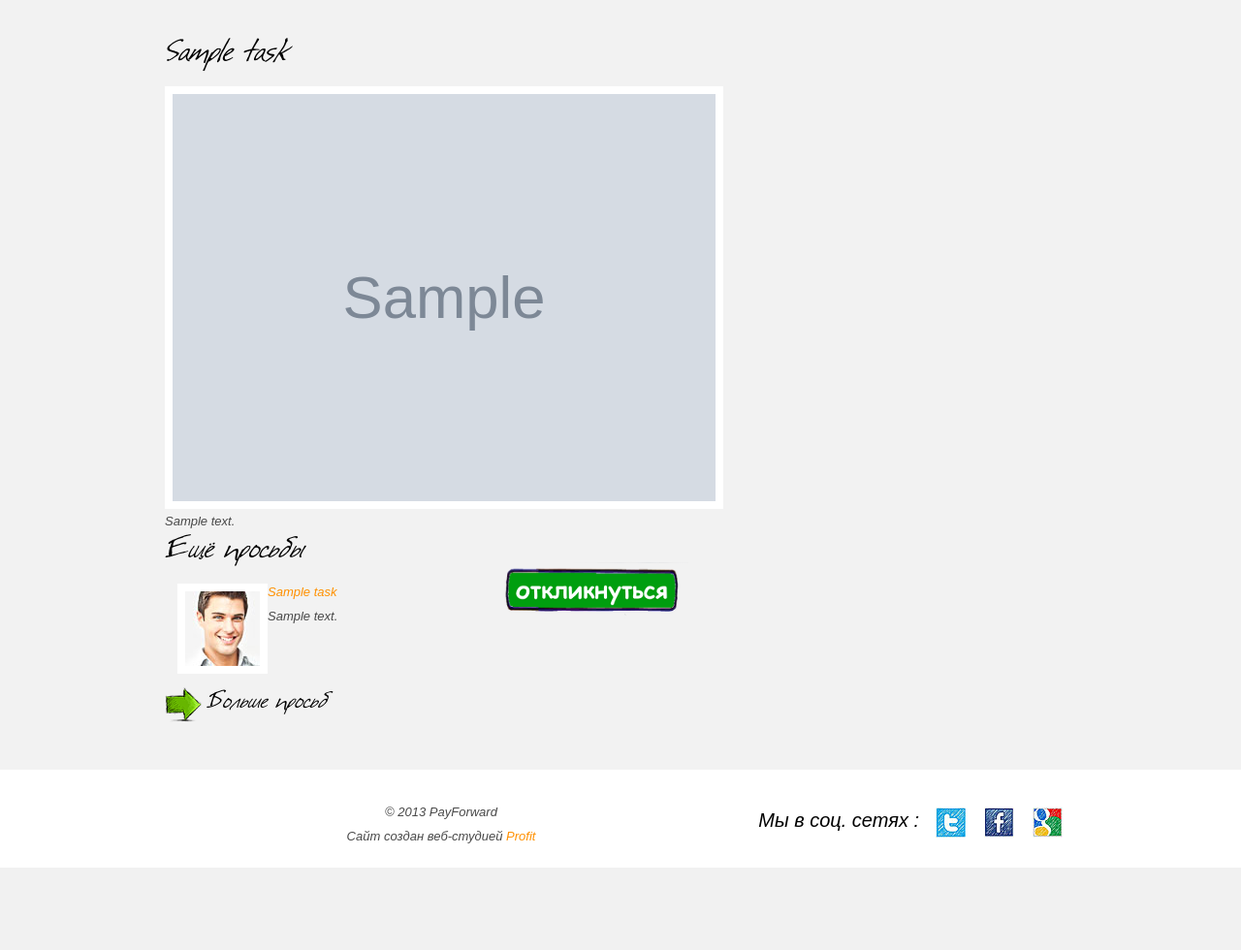
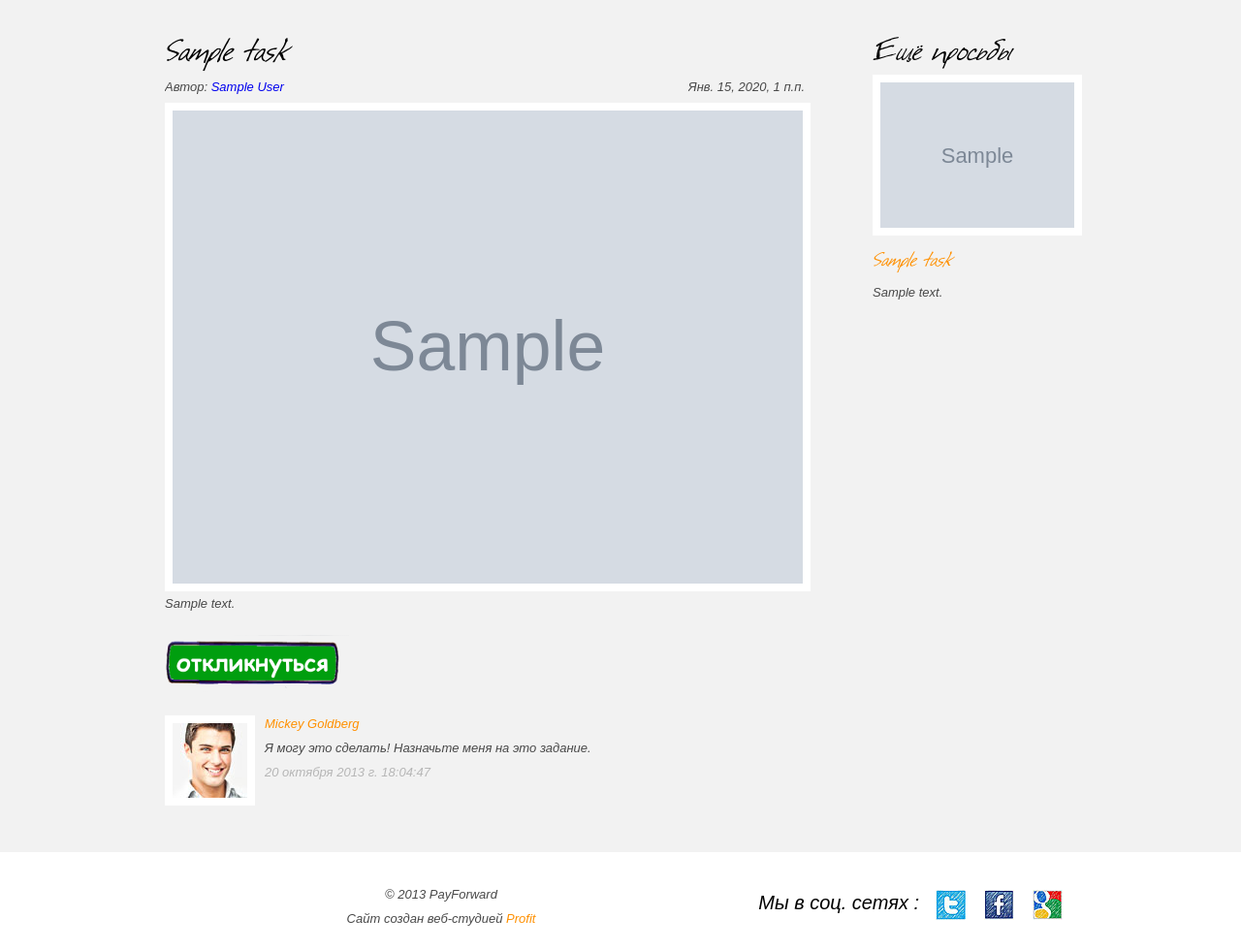
Before and after one commit to whitemaster/payforward, a Django app: template templates/task.html in a window 1280 px wide. Shown: the part 90-1070 px from the top of the page at 97% size. Before the commit the page ends 985 px from the top, so only its background shows below. Run offline with Django 3.2, Linux system fonts and the light colour scheme; the template is opened without the code that fills it: values that come from a table or form of the project are taken from there, others are empty; tables that the repository leaves empty hold one stand-in row (values such as "Sample post"); grey boxes marked "Sample" are stand-in pictures; parts of the project's set-up code (start-up, migrations or seed data) failed here and were passed over.

Commit message:
DjangoLive#5

```diff
--- a/media/css/grid_12.css
+++ b/media/css/grid_12.css
@@ -35,6 +35,9 @@
 }
 .container_12 .grid_7 {
 	width:540px
+}
+.grid_8{
+    width: 720px;
 }
 .container_12 .grid_9 {
 	width:700px
--- a/media/css/style.css
+++ b/media/css/style.css
@@ -40,13 +40,14 @@ a:hover {
 	text-decoration:none;
 }
 .button {
-	font-family: 'Festus', sans-serif;
+	font-family: 'Festus', sans-serif !important;
 	background:url(../images/button.png) 0 0 no-repeat;
-	color:#000;
-	font-size:24px;
+	color:#000 !important;
+	font-size:24px !important;
 	line-height:30px;
 	display:inline-block;
 	padding: 2px 0 5px 43px;
+    cursor: pointer;
 }
 .button:hover {
 	color:#579700;
@@ -305,17 +306,41 @@ ul.menu li a:hover, ul.menu li.current a {
 	margin-top:-7px;
 }
 .box-3 {
+    width: 980px;
 	overflow:hidden;
 	padding:12px 0 0 0;
 }
 .box-3>div {
-	width:180px;
+	width:200px;
 	float:left;
-	margin-right:25px;
+	margin-right:42px;
+}
+.box-3 img{
+    width: 200px;
 }
 .box-3>div a.link-2 {
 	display:inline-block;
 	margin:15px 0 6px 0;
+}
+.box-3-right>h2>a{
+    color: #000000 !important;
+}
+.box-3-right {
+    width: 220px;
+    float: left;
+    overflow:hidden;
+}
+.box-3-right>div {
+    width:200px;
+    float:left;
+    margin-right:42px;
+}
+.box-3-right img{
+    width: 200px;
+}
+.box-3-right>div a.link-2 {
+    display:inline-block;
+    margin:15px 0 6px 0;
 }
 .box-4 {
 }
@@ -348,14 +373,12 @@ ul.menu li a:hover, ul.menu li.current a {
 }
 .box-5 {
 	overflow:hidden;
-	padding-top:8px;
 }
 .box-5 img {
 	margin:4px 10px 0 0;
 }
 .box-6 {
 	overflow:hidden;
-	margin-top:13px;
 }
 .box-6>div {
 	width:290px;
@@ -425,7 +448,7 @@ footer p {
 /*#form{*/
     /*margin-right: 90px;*/
 /*}*/
-#form input {
+.form input[type="text"] {
 	border:#fff 1px solid;
 	background:#fff;
 	font: 13px Arial, Helvetica, sans-serif;
@@ -433,30 +456,27 @@ footer p {
 	font-style:italic;
 	padding:5px 9px 6px 18px;
 	outline: medium none;
-	width: 271px;
+	width: 297px;
 	height:17px;
-	float:left;
 }
-#form textarea {
+.form textarea {
 	border:#fff 1px solid;
 	background:#fff;
 	font: 13px Arial, Helvetica, sans-serif;
 	color:#b6b6b6;
 	font-style:italic;
-	height: 268px;
+	height: 150px;
 	outline: medium none;
 	overflow: auto;
 	padding: 6px 0px 0px 18px;
-	width: 281px;
+	width: 307px;
 	resize:none;
 	margin:0px 0 0 0;
-	float:left;
 }
-#form label {
+.form label {
 	position:relative;
 	overflow:hidden;
 	display: block;
-	min-height:35px;
 }
 .btns {
 	text-align:left;
@@ -469,7 +489,7 @@ footer p {
 }
 .send{
 	display: block;
-	margin: 30px;
+	margin: 20px -10px;
 	width: 200px;
 	height: 59px;
 	float: left;
@@ -506,3 +526,13 @@ footer p {
 .ui-dialog{
     z-index: 4000 !important;
 }
+.top-1 a{
+    color: #000000;
+}
+.date{
+    float: right;
+    margin-right: 20px;
+}
+.otkilik_data{
+    color: #b6b6b6;
+}
--- a/media/js/index.js
+++ b/media/js/index.js
@@ -1,8 +1,8 @@
 $(function() {
     $( "#create_task_dialog" ).dialog({
         autoOpen: false,
-        width: 600,
-        height:400,
+        width: 360,
+        height:470,
         show: {
             effect: "explode",
             duration: 1000
--- a/tasks/admin.py
+++ b/tasks/admin.py
@@ -4,3 +4,4 @@ from tasks.models import *
 admin.site.register(Task)
 admin.site.register(Tag)
 admin.site.register(Category)
+admin.site.register(Status)
--- a/tasks/forms.py
+++ b/tasks/forms.py
@@ -4,4 +4,4 @@ from models import Task
 class CreateTaskForm(forms.ModelForm):
     class Meta:
         model = Task
-        fields = ('title','description','category','end_date','task_photo')
+        fields = ('title','description','category','task_photo')
--- a/tasks/models.py
+++ b/tasks/models.py
@@ -21,17 +21,48 @@ class Tag(models.Model):
     def __unicode__(self):
         return self.title
 
+class Status(models.Model):
+    name = models.CharField(max_length=30, verbose_name='Статус')
+    class Meta:
+        verbose_name = 'статусы'
+        verbose_name_plural = 'Статус'
+    def __unicode__(self):
+        return self.name
+
 class Task(models.Model):
     title = models.CharField(max_length=100, verbose_name='Название')
     description = models.TextField(verbose_name='Описание')
     create_date = models.DateTimeField(auto_now_add=True, verbose_name='Дата создания')
-    end_date = models.DateTimeField(blank=True, verbose_name='До какого срока задача актуальна?', null=True)
+    # end_date = models.DateTimeField(blank=True, verbose_name='До какого срока задача актуальна?', null=True)
     user = models.ForeignKey(User)
     category = models.ForeignKey(Category, related_name='tasks')
     rate = models.IntegerField(verbose_name='Рейтинг', default=0)
     task_photo = models.ImageField(upload_to='task_photos', verbose_name='Фото', blank=True)
+    status = models.ForeignKey(Status, default=1)
     class Meta:
         verbose_name = 'задачи'
         verbose_name_plural = 'Задача'
     def __unicode__(self):
         return self.title
+
+class Answer(models.Model):
+    content = models.TextField()
+    user = models.ForeignKey(User)
+    create_date = models.DateTimeField(auto_now_add=True, verbose_name='Дата создания')
+    class Meta:
+        verbose_name = 'отклики'
+        verbose_name_plural = 'Отклик'
+    def __unicode__(self):
+        return self.content
+
+class Profile(models.Model):
+    user = models.ForeignKey(User, related_name='profile')
+    ava = models.ImageField(upload_to='avatars',blank=True)
+    karma = models.IntegerField(default=0)
+    end_tasks = models.IntegerField(default=0)
+    gevt_tasks = models.IntegerField(default=0)
+    class Meta:
+        verbose_name = 'профили пользователей'
+        verbose_name_plural = 'Профиль пользователя'
+    def __unicode__(self):
+        return self.user.get_full_name()
--- a/templates/people.html
+++ b/templates/people.html
@@ -3,7 +3,7 @@
 <!--==============================content================================-->
 <section id="content">
   <div class="container_12 top people_wrap">
-      <div id="form" class="find">
+      <div class="find form">
           <input type="text" value="Поиск" onblur="if(this.value=='') this.value='Поиск'" onfocus="if(this.value =='Поиск' ) this.value=''">
       </div>
       <h2>Эти люди творят добрые дела</h2>
--- a/templates/task.html
+++ b/templates/task.html
@@ -5,21 +5,30 @@
   <div class="container_12 top">
     <div class="grid_8">
       <h2>{{ task.title }}</h2>
-      <div class="box-5 right-1"> <img src="/uploads/{{ task.task_photo }}" width="560" alt="" class="img-border fleft">
+      <div class="box-5 right-1">
+          <div class="date">{{ task.create_date }}</div><div class="author">Автор: <a href="/profile/{{ task.user.id }}">{{ task.user.get_full_name }}</a></div>
+          <div class="clear"></div>
+          <img src="/uploads/{{ task.task_photo }}" width="650" alt="" class="img-border fleft">
         <p>{{ task.description }}</p>
+          <a class="send"></a>
+          <div class="clear"></div>
+          <div class="otklik">
+              <img src="/media/images/page2-img2.jpg" alt="" class="img-indent img-border fleft">
+              <a href="#" class="link">Mickey Goldberg</a>
+              <p>Я могу это сделать! Назначьте меня на это задание.</p>
+              <div class="otkilik_data">20 октября 2013 г. 18:04:47</div>
+          </div>
       </div>
  </div>
-    <div class="grid_4">
-      <h2>Ещё просьбы</h2>
-      {% for tsk in tasks %}
-          <div class="box-6 top-5"> <img src="/media/images/page2-img2.jpg" alt="" class="img-indent img-border">
-            <p><a href="/task/{{ tsk.id }}" class="link">{{ tsk.title }}</a><br>
-              {{ tsk.description }}</p>
-          </div>
-      {% endfor %}
-      <a href="/tasks" class="button top-4">Больше просьб</a> </div>
-      <a class="send"></a>
+    <div class="box-3-right">
+      <h2><a href="/tasks">Ещё просьбы</a></h2>
+        {% for tsk in tasks %}
+            <div><a href="/task/{{ tsk.id }}"><img src="/uploads/{{ tsk.task_photo }}" alt="" class="img-border"></a> <a href="/task/{{ tsk.id }}" class="link-2">{{ tsk.title }}</a>
+                <p>{{ tsk.description|slice:"50" }}</p>
+            </div>
+        {% endfor %}
+      </div>
       <div class="clear"></div>
-      </div>
+  </div>
 </section>
 {% endblock %}
--- a/templates/tasks.html
+++ b/templates/tasks.html
@@ -4,14 +4,14 @@
 <section id="content">
   <div class="container_12 top">
     <div class="grid_12">
-        <div id="form" class="find">
+        <div class="find form">
             <input type="text" value="Поиск" onblur="if(this.value=='') this.value='Поиск'" onfocus="if(this.value =='Поиск' ) this.value=''">
         </div>
       <h2 class="p5">Акктуальные просьбы</h2>
     </div>
     {% for task in tasks %}
         <div class="grid_4">
-          <div> <img src="/media/images/page4-img1.jpg" alt="" class="img-border">
+          <div><a href="/task/{{ task.id }}"><img width="285" src="/uploads/{{ task.task_photo }}" alt="" class="img-border"></a>
             <p class="top-4"><a href="/task/{{ task.id }}" class="link">{{ task.title }}</a><br>
               {{ task.description|slice:"100" }}</p>
             <a href="/task/{{ task.id }}" class="button top-4">Подробнее</a> </div>
```
Also changed, not shown: tasks/views.py (+6 -2 lines), templates/index.html (+13 -13 lines).
